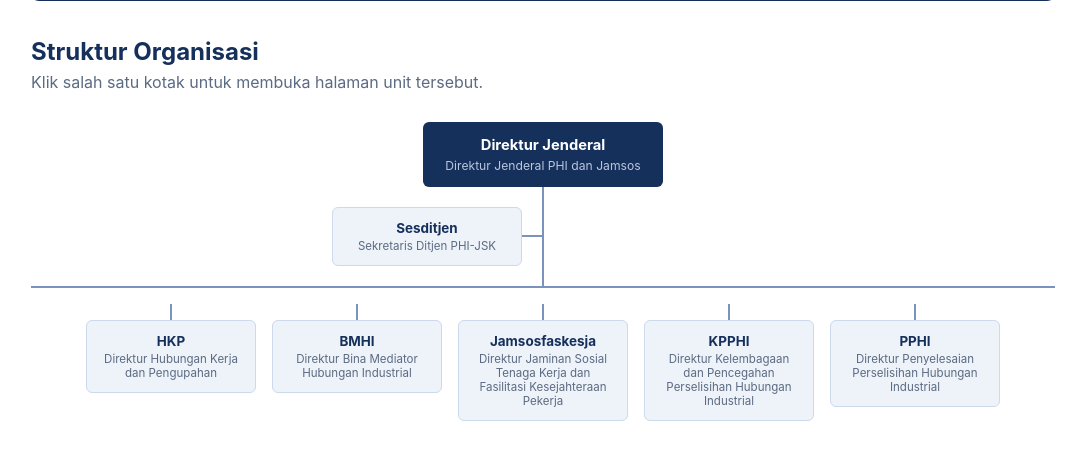
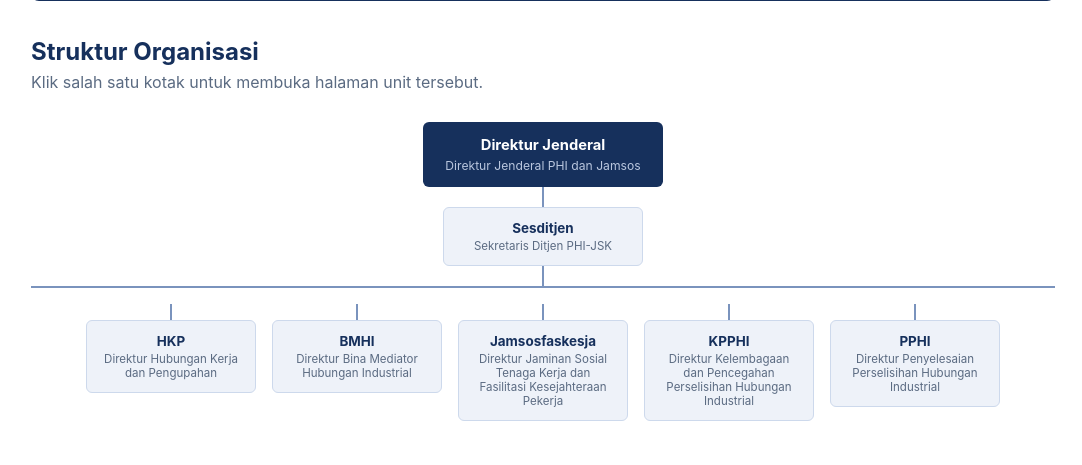
Before and after one commit to RezkyRD/Website-PHIJSK, a Django app: page / in a window 1280 px wide. Shown: the part 1343-1808 px from the top of the page, without its empty margins (97-1179 px from the left). Run offline with Django 5.2, Linux system fonts and the light colour scheme; data comes from the database, SQL or seed files in the repository; parts of the project's set-up code (start-up, migrations or seed data) failed here and were passed over.

Commit message:
perbaikan sesditjen

```diff
--- a/konten/templates/konten/beranda.html
+++ b/konten/templates/konten/beranda.html
@@ -83,12 +83,6 @@
                      padding:12px 18px; text-align:center; width:200px; color:var(--navy); }
     .org-stem { width:2px; height:20px; background:#7a93bd; }
     .org-bar-full { width:100%; border-top:2px solid #7a93bd; }
-    .branch-scroll { display:flex; overflow-x:auto; width:100%; }
-    .branch-row { flex:0 0 auto; margin:0 auto; display:flex; align-items:center; }
-    .branch-side { width:210px; flex-shrink:0; display:flex; align-items:center; }
-    .branch-side.left { justify-content:flex-end; }
-    .branch-stub { width:20px; height:2px; background:#7a93bd; flex-shrink:0; }
-    .branch-stem { width:2px; align-self:stretch; background:#7a93bd; flex-shrink:0; }
     .org-scroll { display:flex; overflow-x:auto; width:100%; padding-bottom:10px; }
     .org-row { flex:0 0 auto; margin:0 auto; display:flex; gap:16px; flex-wrap:nowrap; margin-top:16px; }
     .org-col { display:flex; flex-direction:column; align-items:center; flex-shrink:0; }
@@ -105,20 +99,11 @@
     <div class="org-stem"></div>
 
     {% if sekretariat %}
-    <!-- Sesditjen bercabang ke samping dari garis batang utama -->
-    <div class="branch-scroll">
-      <div class="branch-row">
-        <div class="branch-side left">
-          <a href="{% url 'konten:unit_detail' sekretariat.slug %}" class="org-sesditjen">
-            <div style="font-weight:700; font-size:0.84rem;">{% if sekretariat.nama_pejabat %}{{ sekretariat.nama_pejabat }}{% else %}{{ sekretariat.singkatan }}{% endif %}</div>
-            <div style="font-size:0.72rem; color:var(--muted); margin-top:3px;">{{ sekretariat.jabatan|default:sekretariat.nama }}</div>
-          </a>
-          <div class="branch-stub"></div>
-        </div>
-        <div class="branch-stem"></div>
-        <div class="branch-side"></div>
-      </div>
-    </div>
+    <!-- Sesditjen sebagai tingkatan tersendiri, di antara Dirjen dan baris Direktorat -->
+    <a href="{% url 'konten:unit_detail' sekretariat.slug %}" class="org-sesditjen">
+      <div style="font-weight:700; font-size:0.84rem;">{% if sekretariat.nama_pejabat %}{{ sekretariat.nama_pejabat }}{% else %}{{ sekretariat.singkatan }}{% endif %}</div>
+      <div style="font-size:0.72rem; color:var(--muted); margin-top:3px;">{{ sekretariat.jabatan|default:sekretariat.nama }}</div>
+    </a>
     <div class="org-stem"></div>
     {% endif %}
 
```
